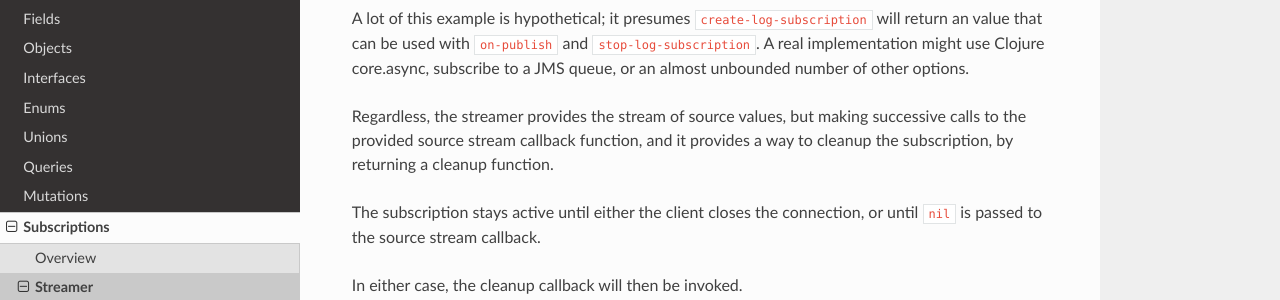
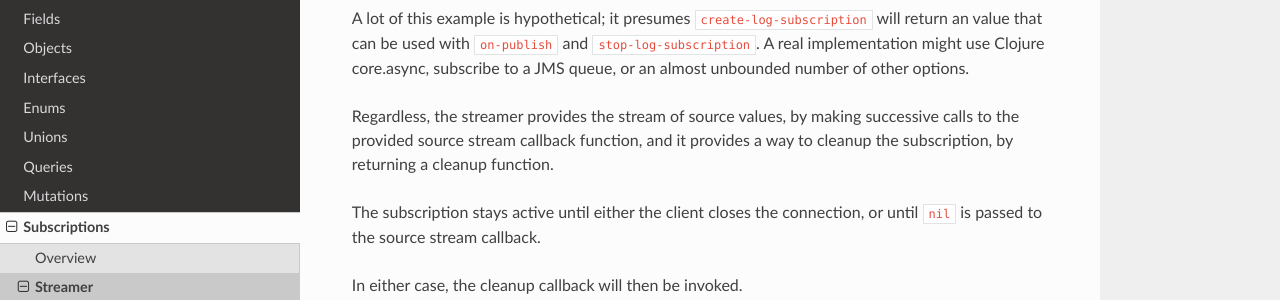
Before and after one commit to walmartlabs/lacinia, a Sphinx documentation site: the page built from docs/subscriptions/streamer.rst, in a window 1280 px wide and 900 px high, scrolled down 828 px. Shown: the part 151-451 px from the top of the window. Built offline with Sphinx 7.4.7 and the Read the Docs theme 2.0.0, drawn with Linux system fonts in a browser that asks for light colours.

Commit message:
Fix docs, remove unused require

```diff
--- a/docs/subscriptions/overview.rst
+++ b/docs/subscriptions/overview.rst
@@ -16,7 +16,7 @@
   construct to feed values to the source stream.
 
 - Whenever the source stream callback is passed a value,
-  Lacinia will execute the the subscription as a query, which will generate a
+  Lacinia will execute the subscription as a query, which will generate a
   new response (with the standard ``:data`` and/or ``:errors`` keys).
 
 - The response will be converted as necessary and streamed to the client, forming
--- a/docs/subscriptions/resolver.rst
+++ b/docs/subscriptions/resolver.rst
@@ -10,6 +10,6 @@
 
 However, it still makes sense to implement a resolver in some cases.
 
-Both the resolver and the streamer receive the same map of arguments: it is reasonble that some
+Both the resolver and the streamer receive the same map of arguments: it is reasonable that some
 may be used by the streamer (for example, to filter which values go into the source stream),
 and some by the resolver (to control the selections on the source value).
--- a/docs/subscriptions/streamer.rst
+++ b/docs/subscriptions/streamer.rst
@@ -41,7 +41,7 @@
 A real implementation might use Clojure core.async, subscribe to a JMS queue, or an almost
 unbounded number of other options.
 
-Regardless, the streamer provides the stream of source values, but making successive calls to
+Regardless, the streamer provides the stream of source values, by making successive calls to
 the provided source stream callback function, and it provides a way to cleanup the subscription, by
 returning a cleanup function.
 
```
Also changed, not shown: 2 other files.
